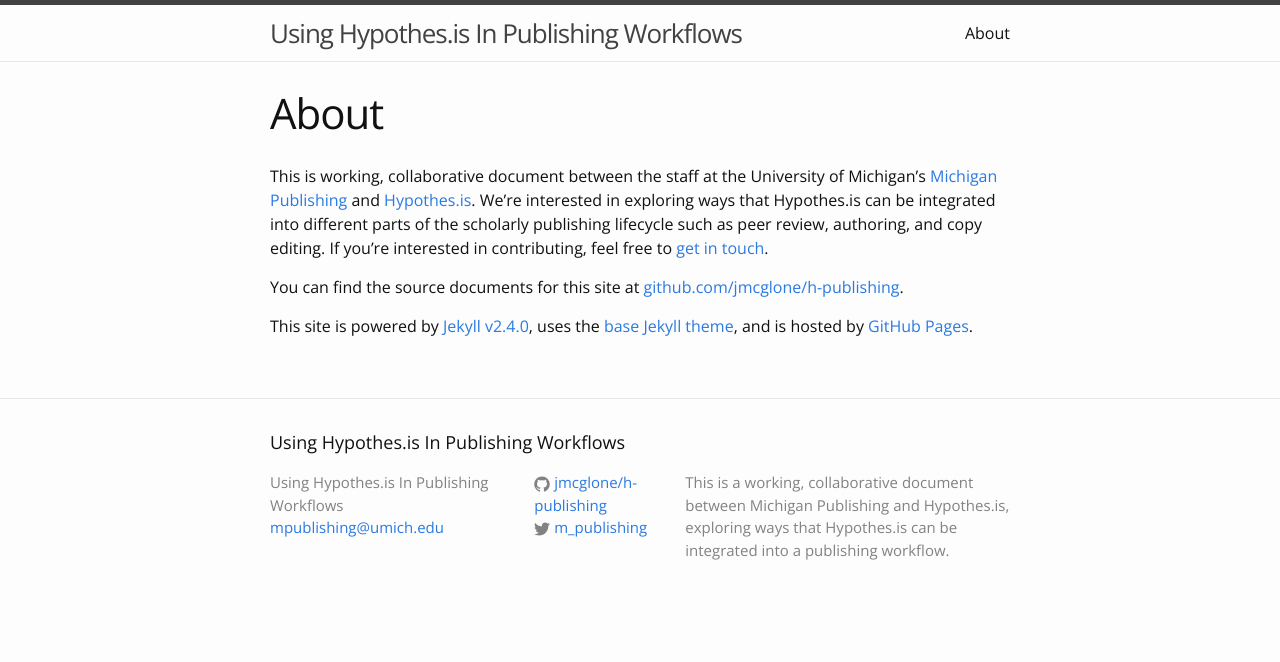
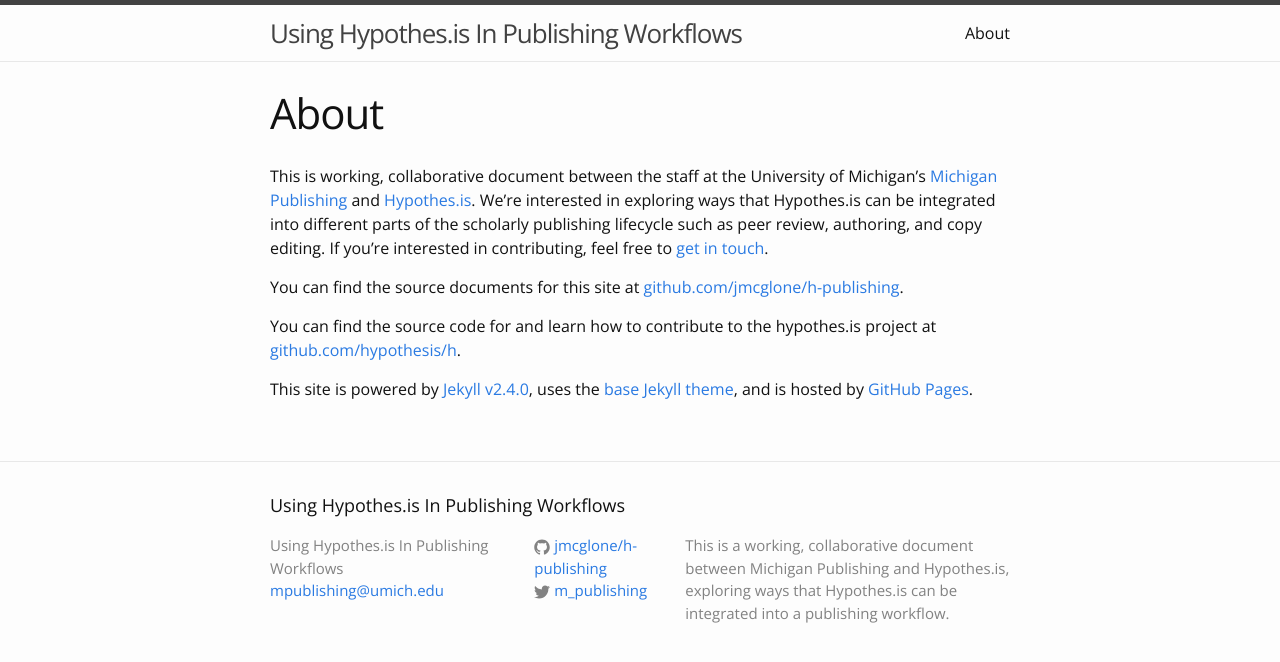
Before and after one commit to jmcglone/h-publishing, a Jekyll site: the page built from about.md, in a window 1280 px wide. Shown: the top 662 px of the page. Built offline with Jekyll 4.4.1, drawn with Linux system fonts in a browser that asks for light colours.

Commit message:
Add hypothesis github account

```diff
--- a/about.md
+++ b/about.md
@@ -8,4 +8,6 @@ This is working, collaborative document between the staff at the University of M
 
 You can find the source documents for this site at [github.com/jmcglone/h-publishing](https://github.com/jmcglone/h-publishing).
 
+You can find the source code for and learn how to contribute to the hypothes.is project at [github.com/hypothesis/h](https://github.com/hypothesis/h).
+
 This site is powered by [Jekyll v2.4.0](http://jekyllrb.com/), uses the [base Jekyll theme](https://github.com/jglovier/jekyll-new), and is hosted by [GitHub Pages](https://pages.github.com/).
```
